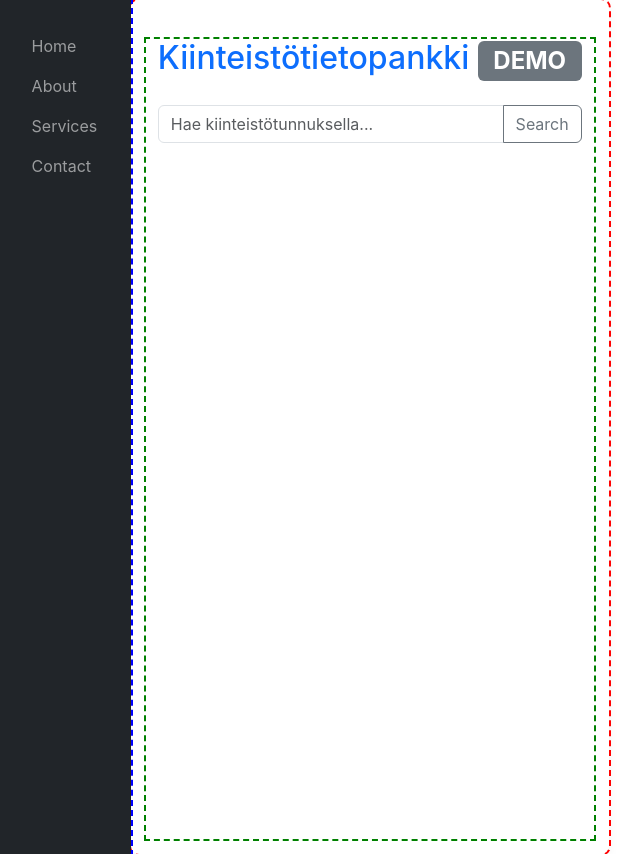
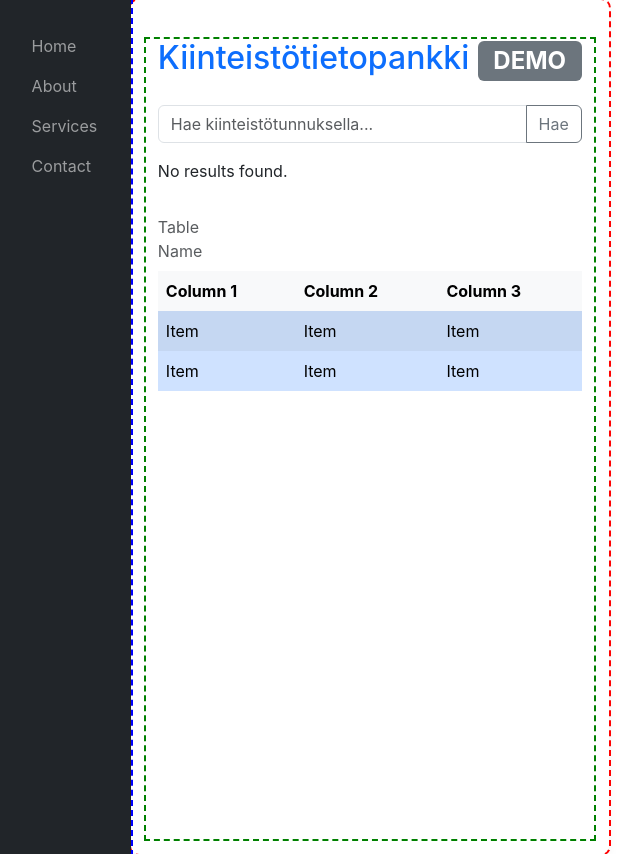
Before and after one commit to Kiinteistotietopankki/KTP_demo, a React (Create React App) app in the folder client/: page / in a window 1280 px wide. Shown: the whole page, without its empty margins (2-644 px from the left). Built offline with nearby package versions, Linux system fonts and the light colour scheme.

Commit message:
table base

```diff
--- a/client/package.json
+++ b/client/package.json
@@ -9,6 +9,7 @@
     "@testing-library/user-event": "^13.5.0",
     "ajv": "^8.17.1",
     "ajv-keywords": "^5.1.0",
+    "axios": "^1.8.4",
     "bootstrap": "^5.3.3",
     "client": "file:",
     "react": "^19.1.0",
--- /dev/null
+++ b/client/src/components/RakennusTable.js
@@ -0,0 +1,50 @@
+import React, { useState } from 'react';
+
+function RakennusTable() {
+
+
+  return (
+    <div className="mt-4">
+        <div
+            class="table-responsive"
+        >
+            <table
+                class="table table-striped table-hover table-borderless table-primary align-middle"
+            >
+                <thead class="table-light">
+                    <caption>
+                        Table Name
+                    </caption>
+                    <tr>
+                        <th>Column 1</th>
+                        <th>Column 2</th>
+                        <th>Column 3</th>
+                    </tr>
+                </thead>
+                <tbody class="table-group-divider">
+                    <tr
+                        class="table-primary"
+                    >
+                        <td scope="row">Item</td>
+                        <td>Item</td>
+                        <td>Item</td>
+                    </tr>
+                    <tr
+                        class="table-primary"
+                    >
+                        <td scope="row">Item</td>
+                        <td>Item</td>
+                        <td>Item</td>
+                    </tr>
+                </tbody>
+                <tfoot>
+
+                </tfoot>
+            </table>
+        </div>
+
+    </div>
+  );
+}
+
+export default RakennusTable;
--- a/client/src/components/Searchbox.js
+++ b/client/src/components/Searchbox.js
@@ -1,13 +1,12 @@
-// import { Navbar, Nav } from 'react-bootstrap';  // Importing the necessary Bootstrap components
-import { useState } from 'react';
-import '../App.css';
+// Searchbox.js
+import React, { useState } from 'react';
 
-function Searchbox() {
+function Searchbox({ onSearch }) {
   const [searchQuery, setSearchQuery] = useState("");
 
   const handleSearch = () => {
     console.log("Searching for:", searchQuery);
-      // Perform search logic here, e.g., filter a list or call an API
+    onSearch(searchQuery); // Pass the search query to the parent
   };
 
   const handleKeyDown = (e) => {
@@ -18,8 +17,6 @@ function Searchbox() {
 
   return (
     <div className="mt-4">
-
-            {/* Search Form with original Bootstrap classes */}
       <div className="input-group mb-3">
         <input
           type="text"
@@ -27,7 +24,7 @@ function Searchbox() {
           placeholder="Hae kiinteistötunnuksella..."
           value={searchQuery}
           onChange={(e) => setSearchQuery(e.target.value)}
-                    onKeyDown={handleKeyDown}  // Trigger search on Enter key
+          onKeyDown={handleKeyDown}
           aria-label="Search"
           aria-describedby="button-addon2"
         />
@@ -36,7 +33,7 @@ function Searchbox() {
           onClick={handleSearch}
           id="button-addon2"
         >
-                    Search
+          Hae
         </button>
       </div>
     </div>
--- a/client/src/pages/Home.js
+++ b/client/src/pages/Home.js
@@ -1,25 +1,59 @@
-import React from 'react';
+import React, { useState } from 'react';
 import Badge from 'react-bootstrap/Badge';
-import Form from 'react-bootstrap/Form';
-import Button from 'react-bootstrap/Button';
-import InputGroup from 'react-bootstrap/InputGroup';
 import '../App.css';
 import Searchbox from '../components/Searchbox';
+import axios from 'axios';
+import RakennusTable from '../components/RakennusTable';
+
 
 
 function Home() {
+  const [searchResults, setSearchResults] = useState([]);
+  const [loading, setLoading] = useState(false);
+  const [error, setError] = useState(null);
+
+  const handleSearch = async (searchQuery) => {
+    setLoading(true);
+    setError(null);
+
+    try {
+      const response = await axios.get(`https://paikkatiedot.ymparisto.fi/geoserver/ryhti_building/wfs?service=WFS&version=1.0.0&request=GetFeature&typeName=ryhti_building:open_building&outputFormat=application/json&CQL_FILTER=property_identifier='${searchQuery}'&SRSNAME=EPSG:4326`);
+      setSearchResults(response.data.features); // Set results to state
+      console.log(response.data.features)
+    } catch (err) {
+      setError("An error occurred during the search.");
+    } finally {
+      setLoading(false);
+    }
+  };
+
   return (
     <div className="container mt-4">
       <h1 className="text-primary">
         Kiinteistötietopankki <Badge bg="secondary">DEMO</Badge>
       </h1>
 
-      <Searchbox></Searchbox>
+      <Searchbox onSearch={handleSearch} />
 
-      {/* Add more content below this if needed */}
+      {loading && <p>Loading...</p>}
+      {error && <p className="text-danger">{error}</p>}
+
+      {/* Render search results */}
+      <div>
+        {searchResults.length > 0 ? (
+          <ul>
+            {searchResults.map((result, index) => (
+              <li key={index}>{result.properties.total_area}</li>
+            ))}
+          </ul>
+        ) : (
+          <p>No results found.</p>
+        )}
+      </div>
+
+      <RakennusTable></RakennusTable>
     </div>
   );
 }
 
-
 export default Home;
```
Also changed, not shown: 1 other file (tests, documents, lock files or other folders). Lines whose indentation alone changed are shown as unchanged.
